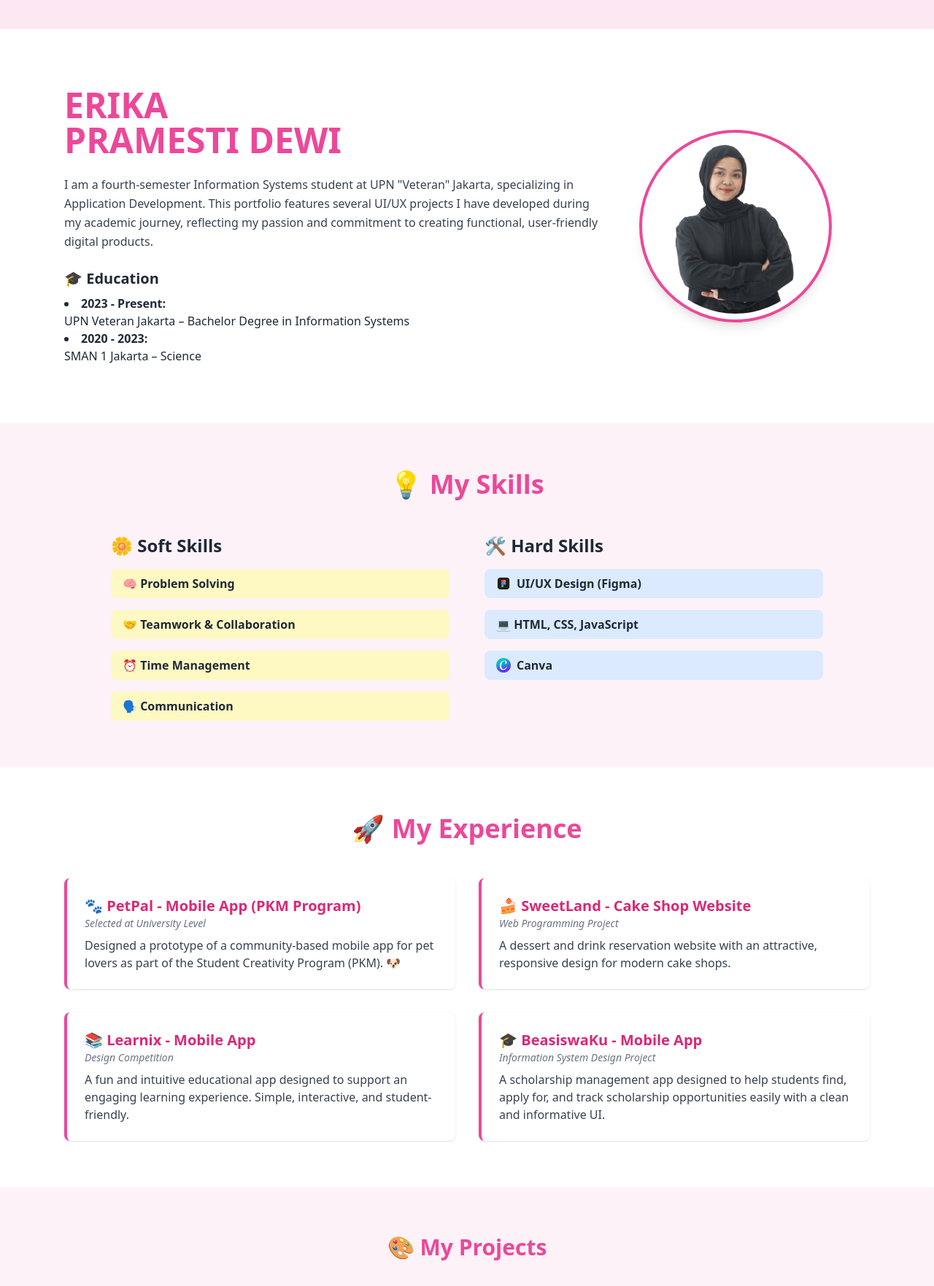
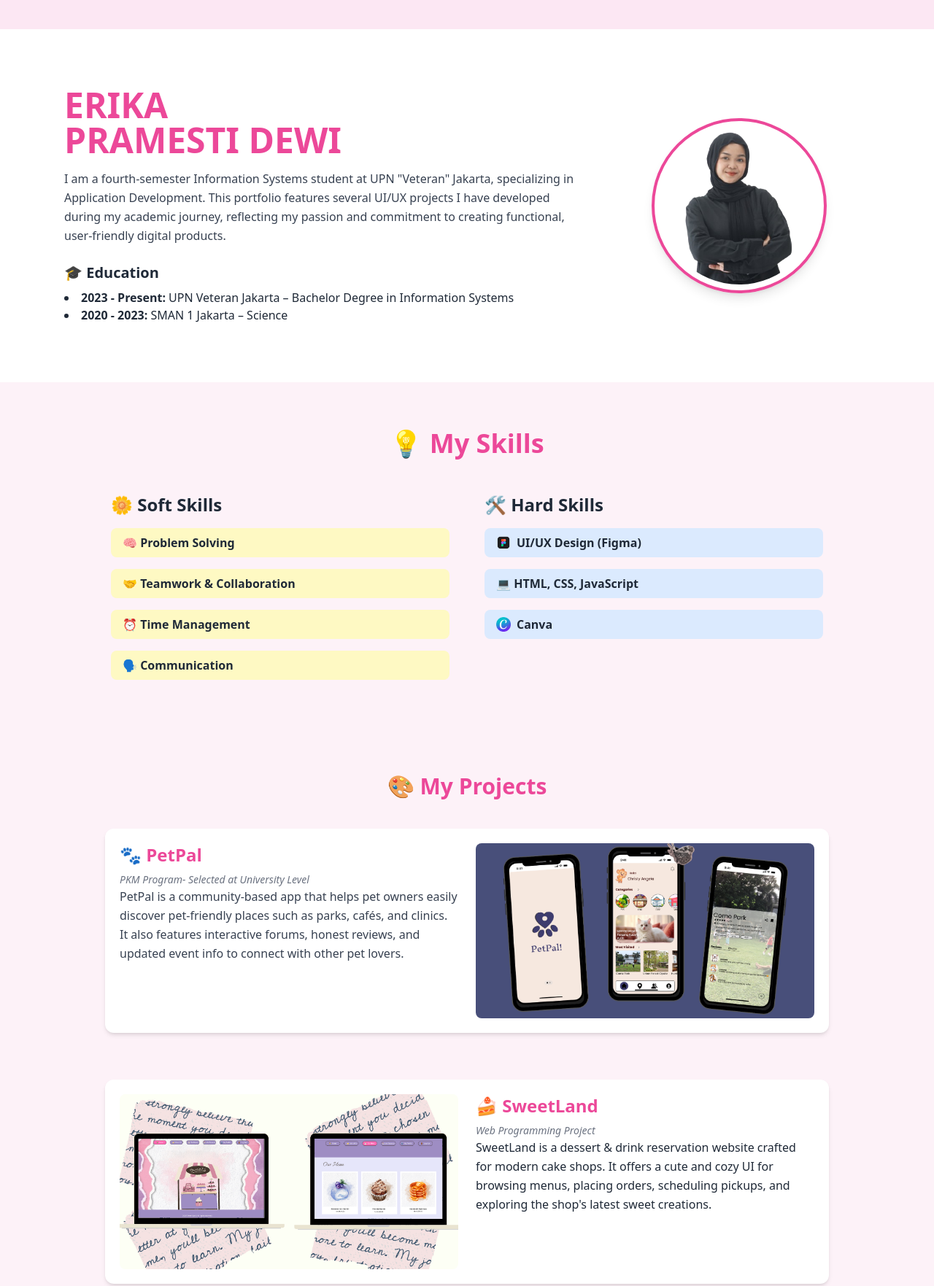
Before and after one commit to ErikaPramesti/Portofolio, a plain HTML site: page index.html in a window 1280 px wide. Shown: the part 760-2523 px from the top of the page at 73% size. Drawn offline with nearby package versions, Linux system fonts and the light colour scheme.

Commit message:
Add files via upload

```diff
--- a/index.html
+++ b/index.html
@@ -19,29 +19,18 @@
   <!-- Navbar -->
  <nav class="fixed top-0 w-full bg-white shadow z-50">
   <div class="max-w-6xl mx-auto px-4 py-4 flex justify-between items-center">
+
+    <!-- Logo -->
     <a href="#cover" class="font-bold text-pink-500 text-xl hover:text-pink-600 transition">🎀 ErikaPD</a>
 
-      <ul class="hidden md:flex space-x-6 text-gray-700 text-sm font-medium">
+    <!-- Menu (Tetap tampil semua ukuran layar) -->
+    <ul class="flex space-x-6 text-gray-700 text-sm font-medium">
       <li><a href="#profile" class="hover:text-pink-500">Profile</a></li>
       <li><a href="#skills" class="hover:text-pink-500">Skills</a></li>
-        <li><a href="#experience" class="hover:text-pink-500">Experience</a></li>
       <li><a href="#projects" class="hover:text-pink-500">Projects</a></li>
       <li><a href="#contact" class="hover:text-pink-500">Contact</a></li>
     </ul>
 
-      <div class="md:hidden">
-        <button id="menu-button" class="text-pink-500 focus:outline-none text-2xl">☰</button>
-      </div>
-    </div>
-
-    <div id="mobile-menu" class="hidden md:hidden px-4 pb-4 bg-white">
-      <ul class="flex flex-col space-y-2 text-gray-700 text-sm font-medium">
-        <li><a href="#profile" class="hover:text-pink-500 block">Profile</a></li>
-        <li><a href="#skills" class="hover:text-pink-500 block">Skills</a></li>
-        <li><a href="#experience" class="hover:text-pink-500 block">Experience</a></li>
-        <li><a href="#projects" class="hover:text-pink-500 block">Projects</a></li>
-        <li><a href="#contact" class="hover:text-pink-500 block">Contact</a></li>
-      </ul>
   </div>
   </nav>
 
@@ -53,25 +42,28 @@
   </section>
 
   <!-- Profile -->
-  <section id="profile" class="max-w-6xl mx-auto px-6 py-20 flex flex-col md:flex-row items-center">
-    <div class="md:w-2/3">
-      <h2 class="text-5xl font-extrabold text-pink-500 mb-6">ERIKA<br>PRAMESTI DEWI</h2>
+  <section id="profile" class="max-w-6xl mx-auto px-6 py-20 flex flex-col-reverse md:flex-row items-center gap-8">
+
+  <!-- Teks (kiri di desktop, bawah di mobile) -->
+  <div class="md:w-2/3 text-center md:text-left">
+    <h2 class="text-4xl md:text-5xl font-extrabold text-pink-500 mb-4">ERIKA<br>PRAMESTI DEWI</h2>
     <p class="text-gray-700 leading-relaxed mb-6">
       I am a fourth-semester Information Systems student at UPN "Veteran" Jakarta, specializing in Application Development. This portfolio features several UI/UX projects I have developed during my academic journey, reflecting my passion and commitment to creating functional, user-friendly digital products.
     </p>
     <h3 class="text-xl font-semibold mb-2">🎓 Education</h3>
-      <ul class="list-disc list-inside">
-        <li><strong>2023 - Present:</strong></li>
-          UPN Veteran Jakarta – Bachelor Degree in Information Systems
-        <li><strong>2020 - 2023:</strong></li>
-          SMAN 1 Jakarta – Science
+    <ul class="list-disc list-inside text-left">
+      <li><strong>2023 - Present:</strong> UPN Veteran Jakarta – Bachelor Degree in Information Systems</li>
+      <li><strong>2020 - 2023:</strong> SMAN 1 Jakarta – Science</li>
     </ul>
   </div>
-    <div class="md:w-1/3 mt-8 md:mt-0 flex justify-center">
-      <div class="rounded-full border-4 border-pink-500 p-2 shadow-lg">
-        <img src="profile.png" alt="Erika" class="w-60 h-60 rounded-full object-cover"/>
+
+  <!-- Foto (kanan di desktop, atas di mobile) -->
+  <div class="md:w-1/3 flex justify-center">
+    <div class="rounded-full border-4 border-pink-500 p-2 shadow-lg w-48 h-48 md:w-60 md:h-60">
+      <img src="profile.png" alt="Erika" class="rounded-full w-full h-full object-cover">
     </div>
   </div>
+
 </section>
 
   <!-- Skills -->
@@ -105,46 +97,6 @@
     </div>
   </section>
 
-  <!-- Experience -->
-  <section id="experience" class="py-16" data-aos="fade-up">
-  <h1 class="text-center text-4xl font-bold text-pink-500 mb-12">🚀 My Experience</h1>
-  <div class="max-w-6xl mx-auto px-6 grid gap-8 md:grid-cols-2">
-
-    <div class="bg-white border-l-4 border-pink-500 p-6 rounded-lg shadow hover:shadow-lg transition">
-      <h3 class="text-xl font-bold text-pink-600">🐾 PetPal - Mobile App (PKM Program)</h3>
-      <p class="text-sm text-gray-500 italic">Selected at University Level</p>
-      <p class="mt-2 text-gray-700">
-        Designed a prototype of a community-based mobile app for pet lovers as part of the Student Creativity Program (PKM). 🐶
-      </p>
-    </div>
-
-    <div class="bg-white border-l-4 border-pink-500 p-6 rounded-lg shadow hover:shadow-lg transition">
-      <h3 class="text-xl font-bold text-pink-600">🍰 SweetLand - Cake Shop Website</h3>
-      <p class="text-sm text-gray-500 italic">Web Programming Project</p>
-      <p class="mt-2 text-gray-700">
-        A dessert and drink reservation website with an attractive, responsive design for modern cake shops.
-      </p>
-    </div>
-
-    <div class="bg-white border-l-4 border-pink-500 p-6 rounded-lg shadow hover:shadow-lg transition">
-      <h3 class="text-xl font-bold text-pink-600">📚 Learnix - Mobile App</h3>
-      <p class="text-sm text-gray-500 italic">Design Competition</p>
-      <p class="mt-2 text-gray-700">
-        A fun and intuitive educational app designed to support an engaging learning experience. Simple, interactive, and student-friendly.
-      </p>
-    </div>
-
-    <div class="bg-white border-l-4 border-pink-500 p-6 rounded-lg shadow hover:shadow-lg transition">
-      <h3 class="text-xl font-bold text-pink-600">🎓 BeasiswaKu - Mobile App</h3>
-      <p class="text-sm text-gray-500 italic">Information System Design Project</p>
-      <p class="mt-2 text-gray-700">
-        A scholarship management app designed to help students find, apply for, and track scholarship opportunities easily with a clean and informative UI.
-      </p>
-    </div>
-
-  </div>
-</section>
-
 <!-- Projects -->
 <section id="projects" class="py-16 bg-pink-50" data-aos="fade-up">
   <h1 class="text-center text-3xl font-semibold text-pink-500 mb-10">🎨 My Projects</h1>
@@ -155,6 +107,7 @@
     <div class="bg-white rounded-xl shadow-md p-5 flex flex-col md:flex-row gap-6 items-stretch hover:shadow-lg transition">
       <div class="w-full md:w-1/2">
         <h2 class="text-2xl font-semibold text-pink-500 mb-2">🐾 PetPal</h2>
+          <p class="text-sm text-gray-500 italic">PKM Program- Selected at University Level</p>
         <p class="text-base text-gray-700 leading-relaxed">
           PetPal is a community-based app that helps pet owners easily discover pet-friendly places such as parks, cafés, and clinics. It also features interactive forums, honest reviews, and updated event info to connect with other pet lovers.
         </p>
@@ -168,6 +121,7 @@
     <div class="bg-white rounded-xl shadow-md p-5 flex flex-col md:flex-row-reverse gap-6 items-stretch hover:shadow-lg transition">
       <div class="w-full md:w-1/2">
         <h2 class="text-2xl font-semibold text-pink-500 mb-2">🍰 SweetLand</h2>
+        <p class="text-sm text-gray-500 italic">Web Programming Project</p>
         <p class="text-base text-gray-800 leading-relaxed">
           SweetLand is a dessert & drink reservation website crafted for modern cake shops. It offers a cute and cozy UI for browsing menus, placing orders, scheduling pickups, and exploring the shop's latest sweet creations.
         </p>
@@ -181,6 +135,7 @@
     <div class="bg-white rounded-xl shadow-md p-5 flex flex-col md:flex-row gap-6 items-stretch hover:shadow-lg transition">
       <div class="w-full md:w-1/2">
         <h2 class="text-2xl font-semibold text-pink-500 mb-2">📘 Learnix</h2>
+         <p class="text-sm text-gray-500 italic">Design Competition</p>
         <p class="text-base text-gray-700 leading-relaxed">
           Learnix is an interactive platform designed to support online learning. It features structured study materials, quizzes, discussion forums, and assignment tracking for both students and educators.
         </p>
@@ -194,6 +149,7 @@
     <div class="bg-white rounded-xl shadow-md p-5 flex flex-col md:flex-row-reverse gap-6 items-stretch hover:shadow-lg transition">
       <div class="w-full md:w-1/2">
         <h2 class="text-2xl font-semibold text-pink-500 mb-2">🎓 BeasiswaKu</h2>
+         <p class="text-sm text-gray-500 italic">Information System Design Project</p>
         <p class="text-base text-gray-700 leading-relaxed">
           BeasiswaKu helps students discover, apply, and manage scholarships from various providers across Indonesia. With its intuitive interface, students can easily stay updated on new opportunities and track their application progress.
         </p>
@@ -257,7 +213,10 @@
   <!-- AOS JS -->
 <script src="https://unpkg.com/aos@2.3.1/dist/aos.js"></script>
 <script>
-    AOS.init({ duration: 800, once: true });
+  AOS.init({
+    duration: 800,
+    once: true
+  });
 </script>
 
 <script>
@@ -269,6 +228,8 @@
   });
 </script>
 
+
+  <!-- Footer -->
   <footer class="text-center text-sm mt-10 mb-6 text-gray-400">
     &copy; 2025 Erika Pramesti Dewi
   </footer>
```
Lines whose indentation alone changed are shown as unchanged.
